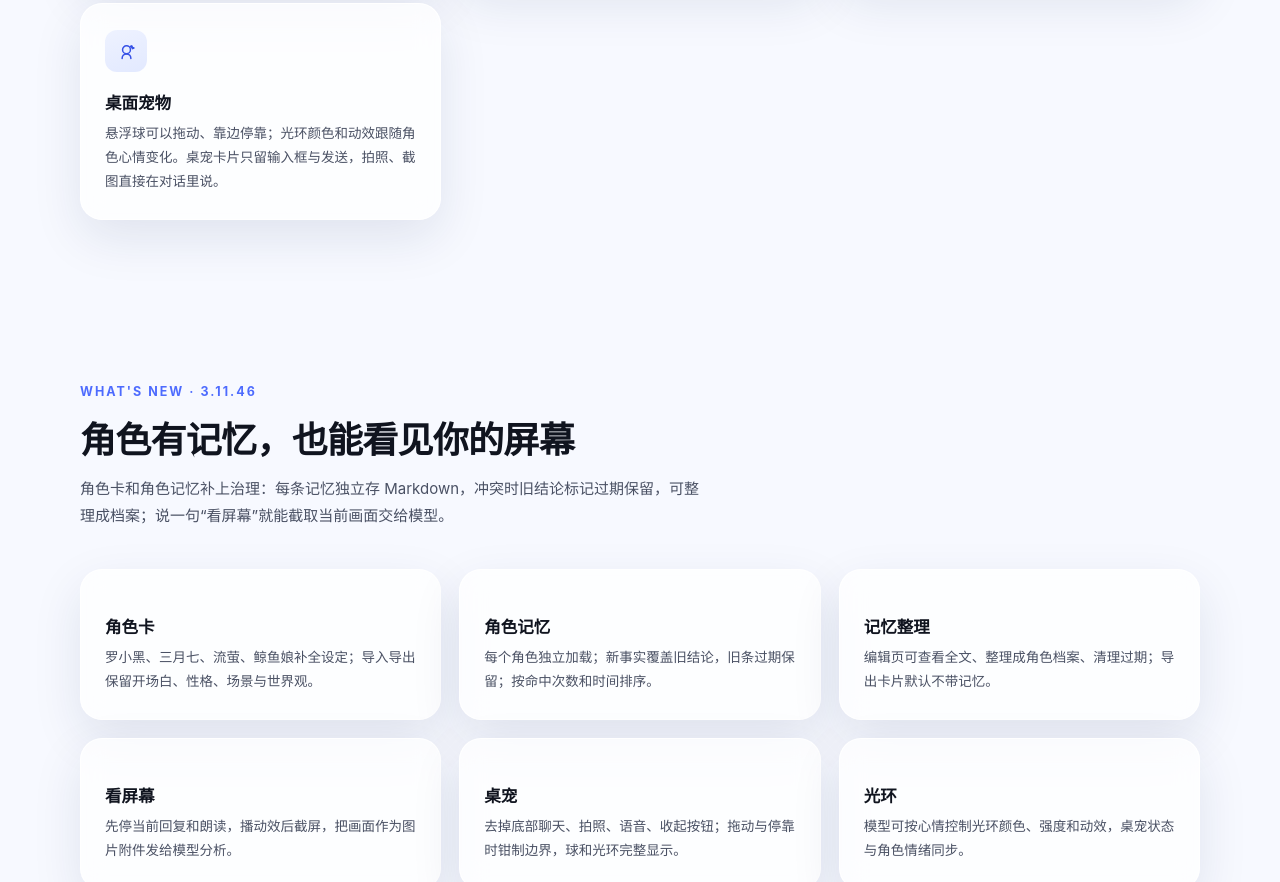
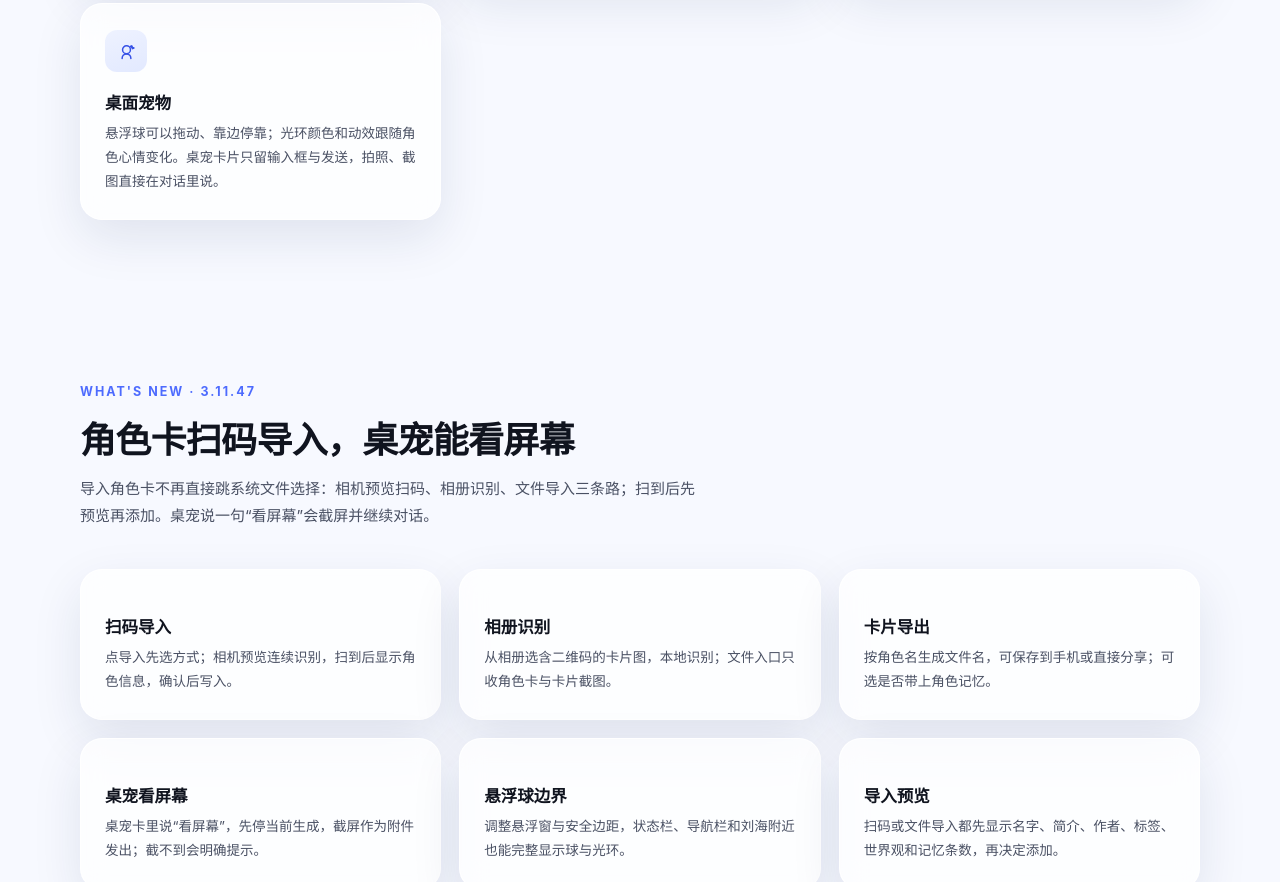
Before and after one commit to Alice-P197/meowchat, a plain HTML site: page index.html in a window 1280 px wide. Shown: the part 1918-2800 px from the top of the page. Drawn offline with Linux system fonts and the light colour scheme; a web font is replaced by a local one.

Commit message:
update site to 3.11.47

```diff
--- a/index.html
+++ b/index.html
@@ -244,7 +244,7 @@
       <a href="#about">关于</a>
     </nav>
     <div class="spacer"></div>
-    <a class="btn btn-primary" href="https://github.com/Alice-P197/meowchat/releases/download/v3.11.46/MeowChat.apk">下载 Android 版</a>
+    <a class="btn btn-primary" href="https://github.com/Alice-P197/meowchat/releases/download/v3.11.47/MeowChat-3.11.47.apk">下载 Android 版</a>
   </div>
 </header>
 
@@ -256,11 +256,11 @@
         <span class="eyebrow"><i></i>安卓客户端 · 角色 · 记忆 · 看屏幕</span>
         <h1>接官方、导旧账，<br /><span class="grad">和角色聊下去</span>。</h1>
         <p class="lede">
-          填上 DeepSeek 官方接口就能开聊；官方归档整包导入，角色各有独立记忆，
+          填上 DeepSeek 官方接口就能开聊；角色卡扫码、相册或文件导入，角色各有独立记忆，
           说一句“看屏幕”就能把当前画面交给模型。
         </p>
         <div class="cta">
-          <a class="btn btn-primary" href="https://github.com/Alice-P197/meowchat/releases/download/v3.11.46/MeowChat.apk">下载 APK</a>
+          <a class="btn btn-primary" href="https://github.com/Alice-P197/meowchat/releases/download/v3.11.47/MeowChat-3.11.47.apk">下载 APK</a>
           <a class="btn btn-ghost" href="#features">看功能</a>
         </div>
         <div class="meta-row">
@@ -358,21 +358,21 @@
     </div>
   </section>
 
-  <!-- ===== 3.11.46 更新 ===== -->
+  <!-- ===== 3.11.47 更新 ===== -->
   <section id="release">
     <div class="wrap">
       <div class="sec-head">
-        <div class="kicker">What's new · 3.11.46</div>
-        <h2>角色有记忆，也能看见你的屏幕</h2>
-        <p>角色卡和角色记忆补上治理：每条记忆独立存 Markdown，冲突时旧结论标记过期保留，可整理成档案；说一句“看屏幕”就能截取当前画面交给模型。</p>
+        <div class="kicker">What's new · 3.11.47</div>
+        <h2>角色卡扫码导入，桌宠能看屏幕</h2>
+        <p>导入角色卡不再直接跳系统文件选择：相机预览扫码、相册识别、文件导入三条路；扫到后先预览再添加。桌宠说一句“看屏幕”会截屏并继续对话。</p>
       </div>
       <div class="grid3">
-        <div class="card"><h3>角色卡</h3><p>罗小黑、三月七、流萤、鲸鱼娘补全设定；导入导出保留开场白、性格、场景与世界观。</p></div>
-        <div class="card"><h3>角色记忆</h3><p>每个角色独立加载；新事实覆盖旧结论，旧条过期保留；按命中次数和时间排序。</p></div>
-        <div class="card"><h3>记忆整理</h3><p>编辑页可查看全文、整理成角色档案、清理过期；导出卡片默认不带记忆。</p></div>
-        <div class="card"><h3>看屏幕</h3><p>先停当前回复和朗读，播动效后截屏，把画面作为图片附件发给模型分析。</p></div>
-        <div class="card"><h3>桌宠</h3><p>去掉底部聊天、拍照、语音、收起按钮；拖动与停靠时钳制边界，球和光环完整显示。</p></div>
-        <div class="card"><h3>光环</h3><p>模型可按心情控制光环颜色、强度和动效，桌宠状态与角色情绪同步。</p></div>
+        <div class="card"><h3>扫码导入</h3><p>点导入先选方式；相机预览连续识别，扫到后显示角色信息，确认后写入。</p></div>
+        <div class="card"><h3>相册识别</h3><p>从相册选含二维码的卡片图，本地识别；文件入口只收角色卡与卡片截图。</p></div>
+        <div class="card"><h3>卡片导出</h3><p>按角色名生成文件名，可保存到手机或直接分享；可选是否带上角色记忆。</p></div>
+        <div class="card"><h3>桌宠看屏幕</h3><p>桌宠卡里说“看屏幕”，先停当前生成，截屏作为附件发出；截不到会明确提示。</p></div>
+        <div class="card"><h3>悬浮球边界</h3><p>调整悬浮窗与安全边距，状态栏、导航栏和刘海附近也能完整显示球与光环。</p></div>
+        <div class="card"><h3>导入预览</h3><p>扫码或文件导入都先显示名字、简介、作者、标签、世界观和记忆条数，再决定添加。</p></div>
       </div>
     </div>
   </section>
@@ -384,14 +384,14 @@
           <div>
             <h2>装上一个<br />就能开始对话的客户端</h2>
             <p>Android 安装包，arm64，70 MB。下载后允许「未知来源安装」即可。不经过应用商店，也就不需要账号。</p>
-            <a class="dl-btn" href="https://github.com/Alice-P197/meowchat/releases/download/v3.11.46/MeowChat.apk">
+            <a class="dl-btn" href="https://github.com/Alice-P197/meowchat/releases/download/v3.11.47/MeowChat-3.11.47.apk">
               <svg viewBox="0 0 24 24"><path d="M12 4v11"/><path d="M7.5 11l4.5 4.5L16.5 11"/><path d="M5 19.5h14"/></svg>
               下载 MeowChat APK
             </a>
             <div class="tips">安装包为签名版本，覆盖安装不会清空已有会话。</div>
           </div>
           <div class="requirement">
-            <div class="row"><span class="k">版本</span><span class="v">3.11.46</span></div>
+            <div class="row"><span class="k">版本</span><span class="v">3.11.47</span></div>
             <div class="row"><span class="k">架构</span><span class="v">arm64-v8a</span></div>
             <div class="row"><span class="k">系统</span><span class="v">Android 8.0 及以上</span></div>
             <div class="row"><span class="k">体积</span><span class="v">70 MB</span></div>
```
Also changed, not shown: 1 other file.
